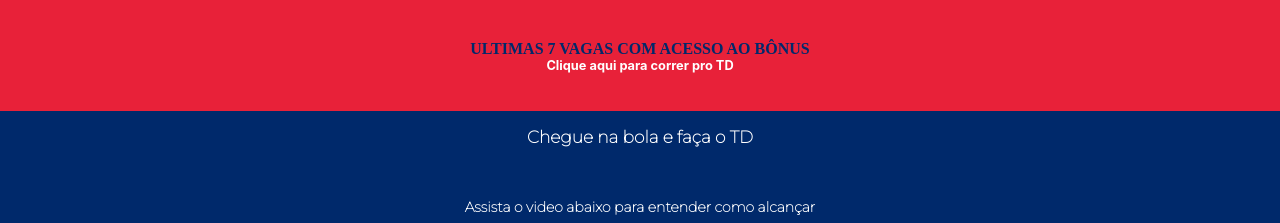
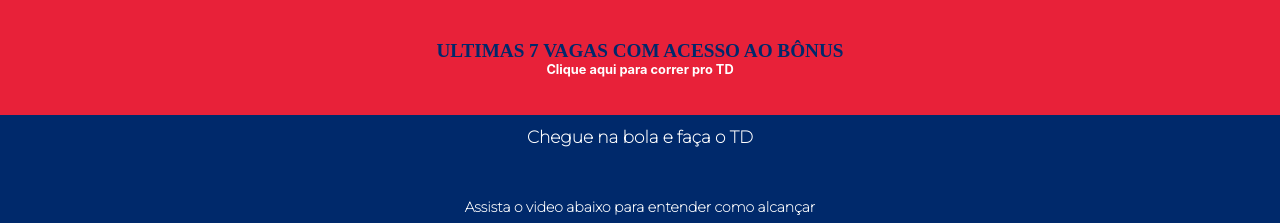
Before and after one commit to melinaKubota/linkTreeCPM, a plain HTML site: page html/programa/vaiNaFly.html in a window 1280 px wide. Shown: the top 223 px of the page. Drawn offline with nearby package versions, Linux system fonts and the light colour scheme.

Commit message:
tamanho do header

```diff
--- a/style/vaiNaFly.css
+++ b/style/vaiNaFly.css
@@ -62,7 +62,7 @@ header{
 
 .textoChamada{
     color: #00296b;
-    font-size: 100%;
+    font-size: 120%;
 }
 
 
```
